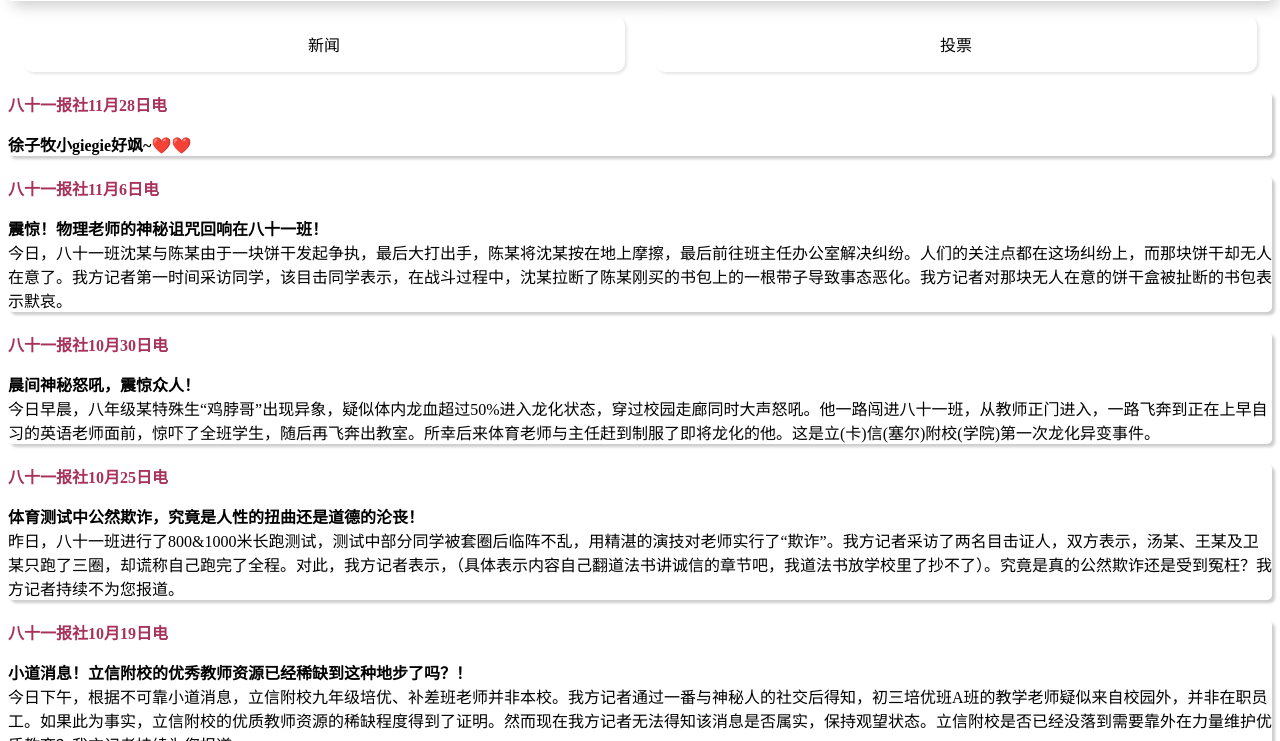
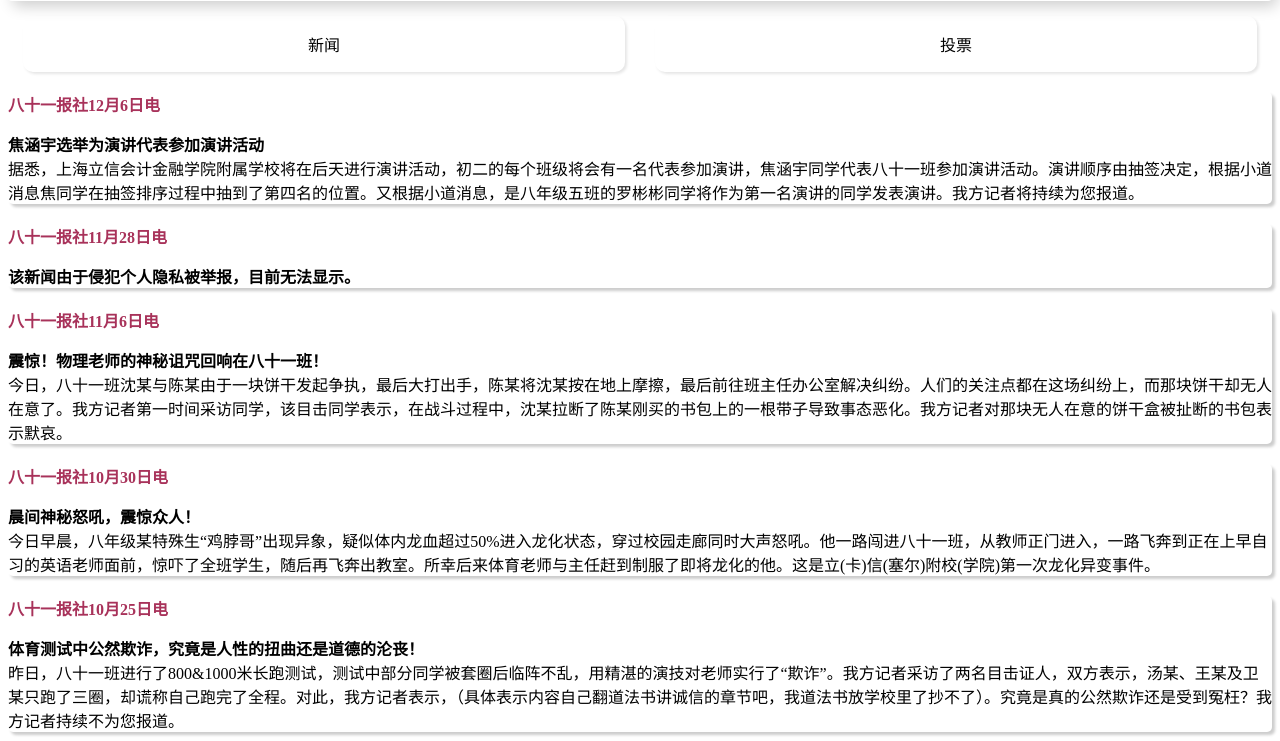
Before and after one commit to BaibingYoutai/BaibingYoutai.github.io, a plain HTML site: page news/index.html in a window 1280 px wide. Shown: the part 59-800 px from the top of the page. Drawn offline with Linux system fonts and the light colour scheme.

Commit message:
Add files via upload

```diff
--- a/news/index.html
+++ b/news/index.html
@@ -89,8 +89,13 @@
 
   <div id="surface">
     <div class="div1">
+      <p class="diantou">八十一报社12月6日电</p>
+      <p class="newstext"><strong>焦涵宇选举为演讲代表参加演讲活动</strong><br>据悉，上海立信会计金融学院附属学校将在后天进行演讲活动，初二的每个班级将会有一名代表参加演讲，焦涵宇同学代表八十一班参加演讲活动。演讲顺序由抽签决定，根据小道消息焦同学在抽签排序过程中抽到了第四名的位置。又根据小道消息，是八年级五班的罗彬彬同学将作为第一名演讲的同学发表演讲。我方记者将持续为您报道。
+      </p>
+    </div>
+    <div class="div1">
       <p class="diantou">八十一报社11月28日电</p>
-      <p class="newstext"><strong>徐子牧小giegie好飒~❤️❤️</strong>
+      <p class="newstext"><strong>该新闻由于侵犯个人隐私被举报，目前无法显示。</strong>
       </p>
     </div>
     <div class="div1">
```
